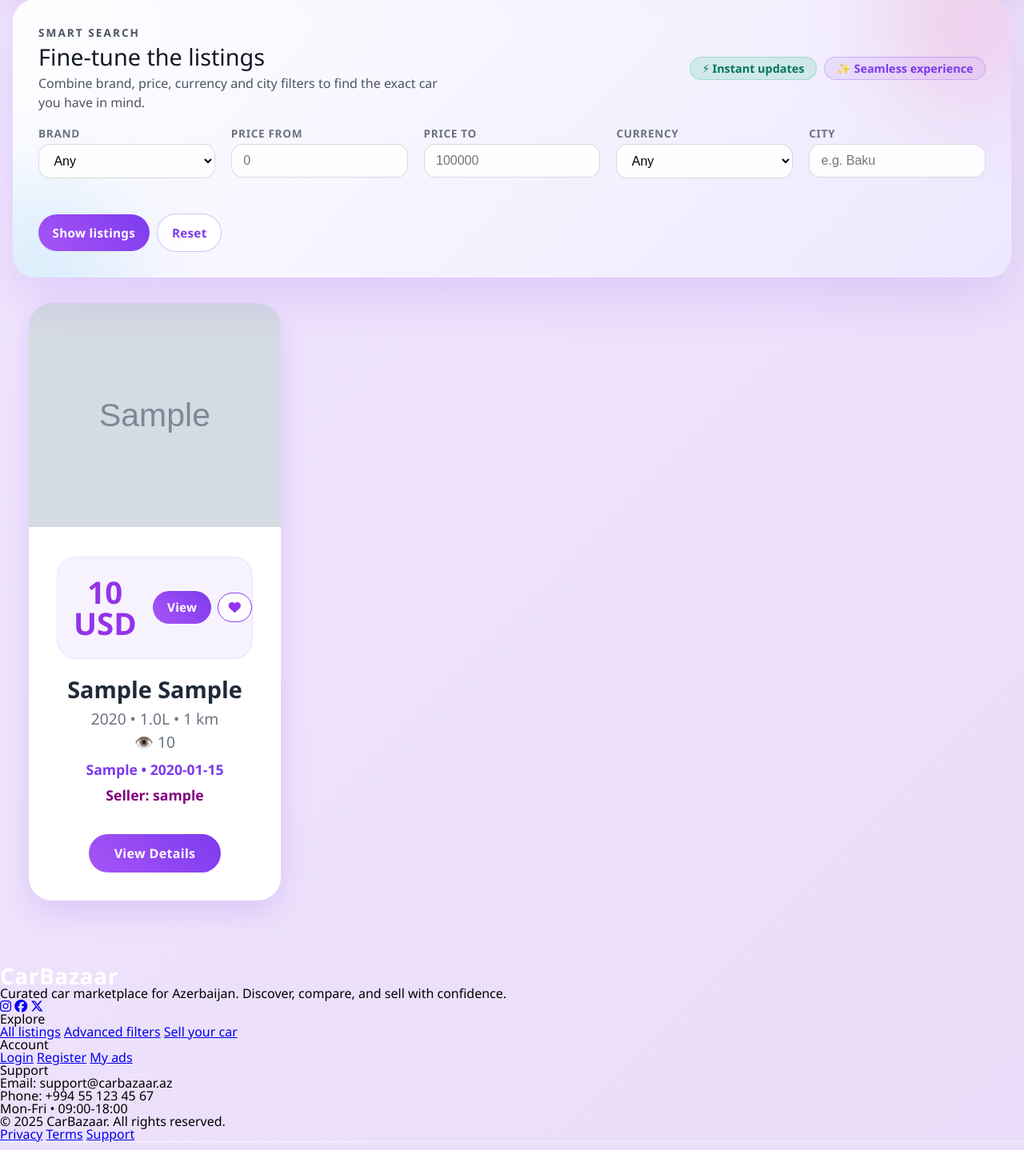
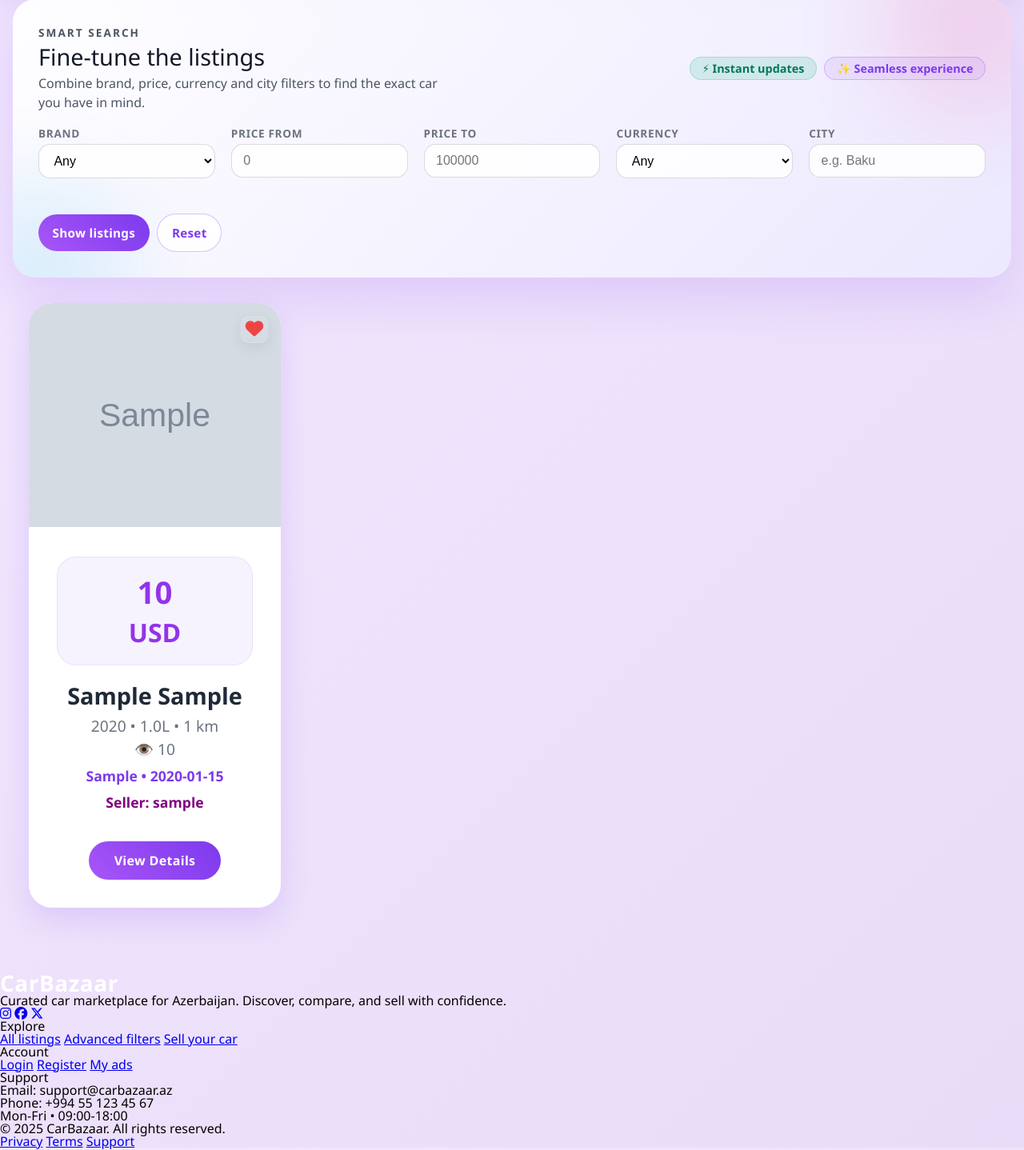
Before and after one commit to heydarovanara6-sudo/CarBazaar, a Flask app: page / in a window 1280 px wide. Shown: the part 614-2052 px from the top of the page at 80% size. Run offline with Flask 3, Linux system fonts and the light colour scheme; a user stored in the database is signed in; tables that the repository leaves empty hold one stand-in row (values such as "Sample post"); grey boxes marked "Sample" are stand-in pictures; some libraries are stand-ins or nearby versions.

Commit message:
Like button updated

```diff
--- a/static/style.css
+++ b/static/style.css
@@ -902,6 +902,7 @@ main {
     overflow: hidden;
     box-shadow: 0 15px 35px rgba(124, 58, 237, 0.15);
     transition: all 0.4s ease;
+    position: relative;
 }
 
 .card:hover {
@@ -920,6 +921,52 @@ main {
     text-align: center;
 }
 
+.card-like-btn {
+    position: absolute;
+    top: 1rem;
+    right: 1rem;
+    z-index: 10;
+}
+
+.like-btn {
+    width: 34px;
+    height: 34px;
+    background: linear-gradient(180deg, rgba(255,255,255,0.06), rgba(255,255,255,0.02));
+    border: 1px solid rgba(255,255,255,0.12);
+    border-radius: 10px; /* slightly rounded glass pill */
+    color: #ef4444; /* red */
+    cursor: pointer;
+    display: flex;
+    align-items: center;
+    justify-content: center;
+    font-size: 1.4rem; /* larger heart */
+    line-height: 1;
+    transition: transform 0.18s ease, box-shadow 0.18s ease, background 0.18s ease, color 0.18s ease;
+    box-shadow: 0 6px 18px rgba(16, 24, 40, 0.08), inset 0 1px 0 rgba(255,255,255,0.03);
+    padding: 0;
+    backdrop-filter: blur(6px) saturate(120%);
+    -webkit-backdrop-filter: blur(6px) saturate(120%);
+}
+
+.like-btn:hover:not(:disabled) {
+    transform: translateY(-3px) scale(1.06);
+    background: linear-gradient(180deg, #ef4444, #dc2626); /* red gradient on hover */
+    color: #fff;
+    box-shadow: 0 12px 30px rgba(220, 38, 38, 0.25);
+    border-color: rgba(255,255,255,0.12);
+}
+
+.like-btn:active:not(:disabled) {
+    transform: translateY(-1px) scale(0.99);
+}
+
+.like-btn:disabled {
+    opacity: 0.5;
+    cursor: not-allowed;
+    border-color: rgba(200,200,200,0.2);
+    color: var(--gray-400);
+}
+
 .card-cta {
     display: flex;
     flex-direction: column;
@@ -932,8 +979,17 @@ main {
     box-shadow: inset 0 0 0 1px rgba(124, 58, 237, 0.1);
 }
 
-.card-cta .price {
+.card-cta .price, .card-curr {
     margin: 0;
+}
+
+/* Make currency look identical to price in card headers */
+.card-curr {
+    font-size: 2rem;
+    font-weight: 800;
+    color: var(--purple-600);
+    display: inline-block;
+    margin-top: 0.15rem;
 }
 
 .card-cta .btn {
@@ -943,7 +999,6 @@ main {
 
 @media (min-width: 520px) {
     .card-cta {
-        flex-direction: row;
         justify-content: space-between;
     }
 
--- a/templates/favorites.html
+++ b/templates/favorites.html
@@ -14,7 +14,6 @@
                     <div class="card-content">
                         <div class="card-cta">
                             <p class="price">{{ car.price }} {{ car.currency }}</p>
-                            <a href="{{ url_for('details', id=car.id) }}" class="btn small">View</a>
                         </div>
                         <div class="title">{{ car.brand }} {{ car.model }}</div>
                         <div class="info">
--- a/templates/index.html
+++ b/templates/index.html
@@ -66,31 +66,27 @@
             <img src="{{ car.images[0] }}" alt="{{ car.brand }} {{ car.model }}"
                 onerror="this.src='https://via.placeholder.com/400x300?text=No+Image'">
             <div class="card-content">
-                <div class="card-cta">
-                    <p class="price">{{ car.price }} {{ car.currency }}</p>
-                    <div style="display: flex; gap: 0.5rem; align-items: center;">
-                        <a href="{{ url_for('details', id=car.id) }}" class="btn small">View</a>
-                        <!-- Favorites Logic -->
+                <!-- Favorites Logic - Top Right -->
+                <div class="card-like-btn">
                     {% if car.id is number %}
                     <!-- User Car: Functional Favorite -->
                     {% if current_user.is_authenticated %}
-                        <form action="{{ url_for('toggle_favorite', car_id=car.id) }}" method="POST"
-                            style="display:inline;">
-                            <button type="submit" class="btn small ghost"
-                                style="padding: 0.6rem 0.8rem; border-color: var(--purple-600); color: var(--purple-600);">
+                    <form action="{{ url_for('toggle_favorite', car_id=car.id) }}" method="POST" style="display:inline;">
+                        <button type="submit" class="like-btn" title="Add to Favorites">
                             <i class="{{ 'fa-solid' if car.id in fav_ids else 'fa-regular' }} fa-heart"></i>
                         </button>
                     </form>
                     {% endif %}
                     {% else %}
                     <!-- Demo Car: Visual Only (Non-functional) -->
-                        <button class="btn small ghost" disabled title="Demo cars cannot be favorited"
-                            style="padding: 0.6rem 0.8rem; border-color: var(--gray-400); color: var(--gray-400); cursor: not-allowed;">
+                    <button class="like-btn" disabled title="Demo cars cannot be favorited">
                         <i class="fa-regular fa-heart"></i>
                     </button>
                     {% endif %}
-
                 </div>
+                <div class="card-cta">
+                    <p class="price">{{ car.price }}</p>
+                    <span class="card-curr">{{ car.currency }}</span>
                 </div>
                 <div class="title">{{ car.brand }} {{ car.model }}</div>
                 <div class="info">
--- a/templates/my_ads.html
+++ b/templates/my_ads.html
@@ -20,7 +20,7 @@
             data-city="{{ car.city|lower }}" data-currency="{{ car.currency }}">
             <img src="{{ car.images[0] }}" alt="{{ car.brand }} {{ car.model }}"
                 onerror="this.src='https://via.placeholder.com/400x300?text=No+Image'">
-            <div class="card-content">
+                <div class="card-content">
                 <div class="price">{{ car.price }} {{ car.currency }}</div>
                 <div class="title">{{ car.brand }} {{ car.model }}</div>
                 <div class="info">{{ car.year }} • {{ car.engine }}L • {{ car.odometer }} km</div>
```
Lines whose indentation alone changed are shown as unchanged.
